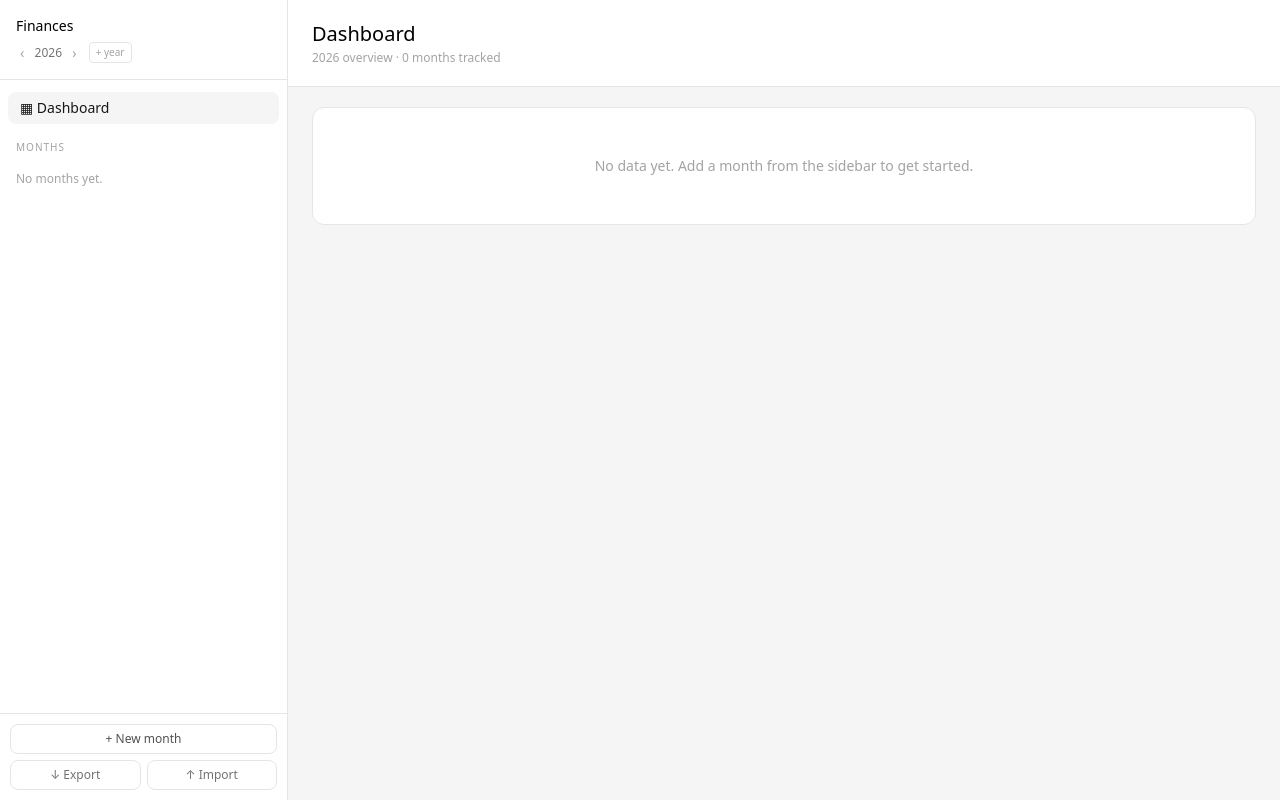
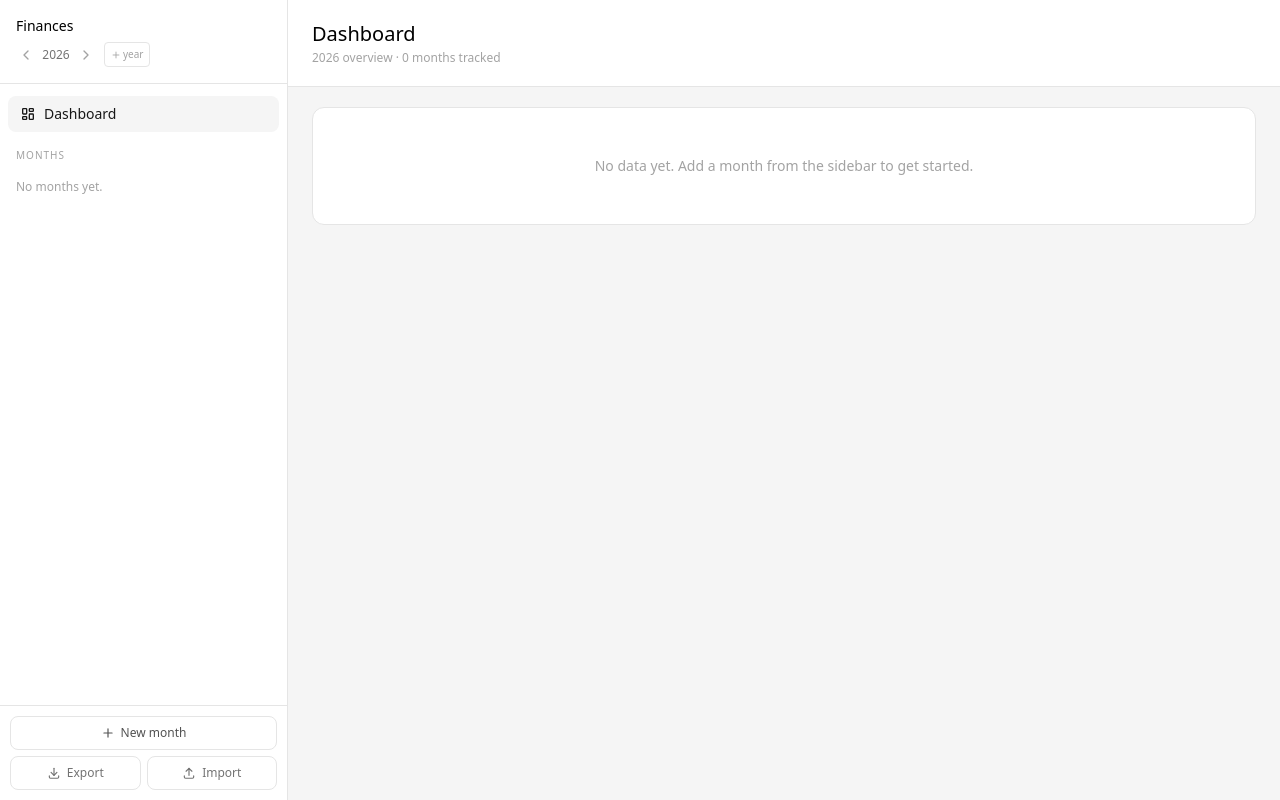
Before and after one commit to lucas-santosP/my-personal-finance, a React (Vite) app: page / in a window 1280 px wide. Built offline with nearby package versions, Linux system fonts and the light colour scheme.

Commit message:
feat: improve icons

```diff
--- a/package.json
+++ b/package.json
@@ -13,6 +13,7 @@
     "format:check": "prettier --check ."
   },
   "dependencies": {
+    "@tabler/icons-react": "^3.41.1",
     "react": "^18.3.1",
     "react-day-picker": "^8.10.1",
     "react-dom": "^18.3.1",
--- a/src/components/Sidebar.tsx
+++ b/src/components/Sidebar.tsx
@@ -1,4 +1,12 @@
 import { useState } from "react";
+import {
+  IconChevronLeft,
+  IconChevronRight,
+  IconDownload,
+  IconLayoutDashboard,
+  IconPlus,
+  IconUpload,
+} from "@tabler/icons-react";
 import { MONTHS } from "../constants";
 import { calcMonth, getYears, getMonthsForYear, monthKey } from "../utils/finance";
 import { exportJSON, importJSON } from "../utils/io";
@@ -45,9 +53,9 @@ export function Sidebar({ months, setMonths, view, setView, onAddMonth }: Props)
         <div className="flex items-center gap-1 mt-1.5">
           <button
             onClick={() => setViewYear((y) => y - 1)}
-            className="px-1 rounded text-neutral-400 hover:text-neutral-700 hover:bg-neutral-100 text-sm bg-transparent border-none cursor-pointer"
+            className="p-0.5 rounded text-neutral-400 hover:text-neutral-700 hover:bg-neutral-100 bg-transparent border-none cursor-pointer"
           >
-            ‹
+            <IconChevronLeft size={16} />
           </button>
           <span
             className="text-xs text-neutral-500 font-medium text-center"
@@ -57,9 +65,9 @@ export function Sidebar({ months, setMonths, view, setView, onAddMonth }: Props)
           </span>
           <button
             onClick={() => setViewYear((y) => y + 1)}
-            className="px-1 rounded text-neutral-400 hover:text-neutral-700 hover:bg-neutral-100 text-sm bg-transparent border-none cursor-pointer"
+            className="p-0.5 rounded text-neutral-400 hover:text-neutral-700 hover:bg-neutral-100 bg-transparent border-none cursor-pointer"
           >
-            ›
+            <IconChevronRight size={16} />
           </button>
           {!years.includes(viewYear) && (
             <button
@@ -67,10 +75,11 @@ export function Sidebar({ months, setMonths, view, setView, onAddMonth }: Props)
                 onAddMonth(viewYear, 1);
                 setView({ page: "month", year: viewYear, month: 1 });
               }}
-              className="ml-1 text-neutral-400 hover:text-neutral-700 border border-neutral-200 rounded px-1.5 py-0.5 bg-transparent cursor-pointer"
+              className="ml-1 flex items-center gap-0.5 text-neutral-400 hover:text-neutral-700 border border-neutral-200 rounded px-1.5 py-1 bg-transparent cursor-pointer"
               style={{ fontSize: "10px" }}
             >
-              + year
+              <IconPlus size={10} />
+              year
             </button>
           )}
         </div>
@@ -78,13 +87,14 @@ export function Sidebar({ months, setMonths, view, setView, onAddMonth }: Props)
       <div className="px-2 pt-3 pb-1">
         <button
           onClick={() => setView({ page: "dashboard" })}
-          className={`flex items-center gap-2 w-full px-3 py-1.5 rounded-lg text-sm text-left transition-colors border-none cursor-pointer ${
+          className={`flex items-center gap-2 w-full px-3 py-2 rounded-lg text-sm text-left transition-colors border-none cursor-pointer ${
             view.page === "dashboard"
               ? "bg-neutral-100 text-neutral-900 font-medium"
               : "text-neutral-500 hover:bg-neutral-100 hover:text-neutral-900 bg-transparent"
           }`}
         >
-          ▦ Dashboard
+          <IconLayoutDashboard size={16} />
+          Dashboard
         </button>
       </div>
       <p
@@ -103,7 +113,7 @@ export function Sidebar({ months, setMonths, view, setView, onAddMonth }: Props)
             <button
               key={m}
               onClick={() => setView({ page: "month", year: viewYear, month: m })}
-              className={`flex items-center justify-between w-full px-4 py-1.5 text-sm text-left transition-colors border-none cursor-pointer ${
+              className={`flex items-center justify-between w-full px-4 py-2 text-sm text-left transition-colors border-none cursor-pointer ${
                 active
                   ? "bg-neutral-100 text-neutral-900 font-medium"
                   : "text-neutral-500 hover:bg-neutral-50 hover:text-neutral-800 bg-transparent"
@@ -118,22 +128,25 @@ export function Sidebar({ months, setMonths, view, setView, onAddMonth }: Props)
       <div className="border-t border-neutral-200 p-2.5 flex flex-col gap-1.5">
         <button
           onClick={handleAdd}
-          className="w-full flex items-center justify-center gap-1.5 py-1.5 rounded-lg border border-neutral-200 text-xs text-neutral-600 hover:bg-neutral-50 transition-colors bg-transparent cursor-pointer"
+          className="w-full flex items-center justify-center gap-1.5 py-2 rounded-lg border border-neutral-200 text-xs text-neutral-600 hover:bg-neutral-50 transition-colors bg-transparent cursor-pointer"
         >
-          + New month
+          <IconPlus size={14} />
+          New month
         </button>
         <div className="flex gap-1.5">
           <button
             onClick={() => exportJSON(months)}
-            className="flex-1 py-1.5 rounded-lg border border-neutral-200 text-xs text-neutral-500 hover:bg-neutral-50 bg-transparent cursor-pointer transition-colors"
+            className="flex-1 flex items-center justify-center gap-1.5 py-2 rounded-lg border border-neutral-200 text-xs text-neutral-500 hover:bg-neutral-50 bg-transparent cursor-pointer transition-colors"
           >
-            ↓ Export
+            <IconDownload size={14} />
+            Export
           </button>
           <button
             onClick={() => importJSON(setMonths)}
-            className="flex-1 py-1.5 rounded-lg border border-neutral-200 text-xs text-neutral-500 hover:bg-neutral-50 bg-transparent cursor-pointer transition-colors"
+            className="flex-1 flex items-center justify-center gap-1.5 py-2 rounded-lg border border-neutral-200 text-xs text-neutral-500 hover:bg-neutral-50 bg-transparent cursor-pointer transition-colors"
           >
-            ↑ Import
+            <IconUpload size={14} />
+            Import
           </button>
         </div>
       </div>
--- a/src/components/TableBody.tsx
+++ b/src/components/TableBody.tsx
@@ -1,3 +1,4 @@
+import { IconCheck, IconPencil, IconX } from "@tabler/icons-react";
 import { fmt } from "../utils/finance";
 import type { Entry, Section } from "../types";
 
@@ -95,21 +96,7 @@ export function TableBody({ section, entries, year, month, onEdit, onDelete, onT
                       : "bg-red-50 border-red-200 text-red-300 hover:border-red-400"
                 }`}
               >
-                <svg
-                  width="10"
-                  height="8"
-                  viewBox="0 0 10 8"
-                  fill="none"
-                  style={{ opacity: e.paid ? 1 : 0 }}
-                >
-                  <path
-                    d="M1 4L3.5 6.5L9 1"
-                    stroke="currentColor"
-                    strokeWidth="1.5"
-                    strokeLinecap="round"
-                    strokeLinejoin="round"
-                  />
-                </svg>
+                <IconCheck size={12} style={{ opacity: e.paid ? 1 : 0 }} />
               </button>
             </td>
             <td className="px-2 py-2.5 text-right">
@@ -117,16 +104,16 @@ export function TableBody({ section, entries, year, month, onEdit, onDelete, onT
                 <button
                   onClick={() => onEdit(e)}
                   title="Edit"
-                  className="p-1 rounded text-neutral-400 hover:text-neutral-700 hover:bg-neutral-100 text-xs border border-neutral-200 bg-transparent cursor-pointer"
+                  className="p-2 rounded text-neutral-400 hover:text-neutral-700 hover:bg-neutral-100 border border-neutral-200 bg-transparent cursor-pointer"
                 >
-                  ✎
+                  <IconPencil size={14} />
                 </button>
                 <button
                   onClick={() => onDelete(e.id)}
                   title="Delete"
-                  className="p-1 rounded text-neutral-400 hover:text-red-600 hover:bg-red-50 hover:border-red-200 text-xs border border-neutral-200 bg-transparent cursor-pointer"
+                  className="p-2 rounded text-neutral-400 hover:text-red-600 hover:bg-red-50 hover:border-red-200 border border-neutral-200 bg-transparent cursor-pointer"
                 >
-                  ✕
+                  <IconX size={14} />
                 </button>
               </div>
             </td>
--- a/src/components/TableHeader.tsx
+++ b/src/components/TableHeader.tsx
@@ -1,3 +1,4 @@
+import { IconPlus } from "@tabler/icons-react";
 import { fmt } from "../utils/finance";
 import type { Entry, Section } from "../types";
 
@@ -27,9 +28,10 @@ export function TableHeader({ section, entries, onAdd }: Props) {
         </span>
         <button
           onClick={onAdd}
-          className="text-xs text-neutral-500 hover:text-neutral-800 border border-neutral-200 rounded-lg px-2.5 py-1 hover:bg-neutral-50 transition-colors bg-transparent cursor-pointer"
+          className="flex items-center gap-1 text-xs text-neutral-500 hover:text-neutral-800 border border-neutral-200 rounded-lg px-4 py-2 hover:bg-neutral-50 transition-colors bg-transparent cursor-pointer"
         >
-          + Add
+          <IconPlus size={13} />
+          Add
         </button>
       </div>
     </div>
```
Also changed, not shown: src/components/EntryModal.tsx (+14 -11 lines), src/components/MonthPage.tsx (+11 -8 lines), 1 other file (tests, documents, lock files or other folders).
